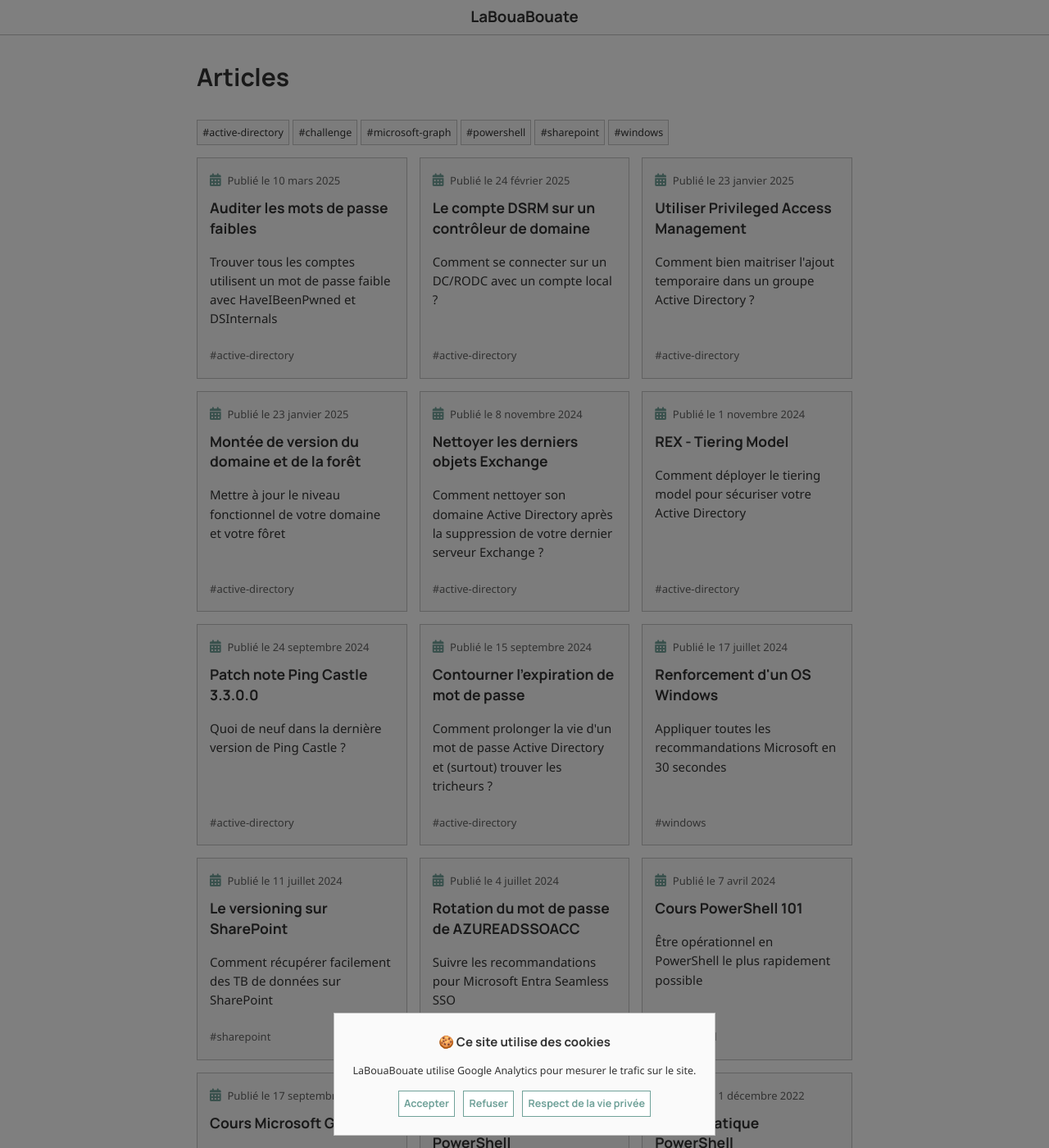
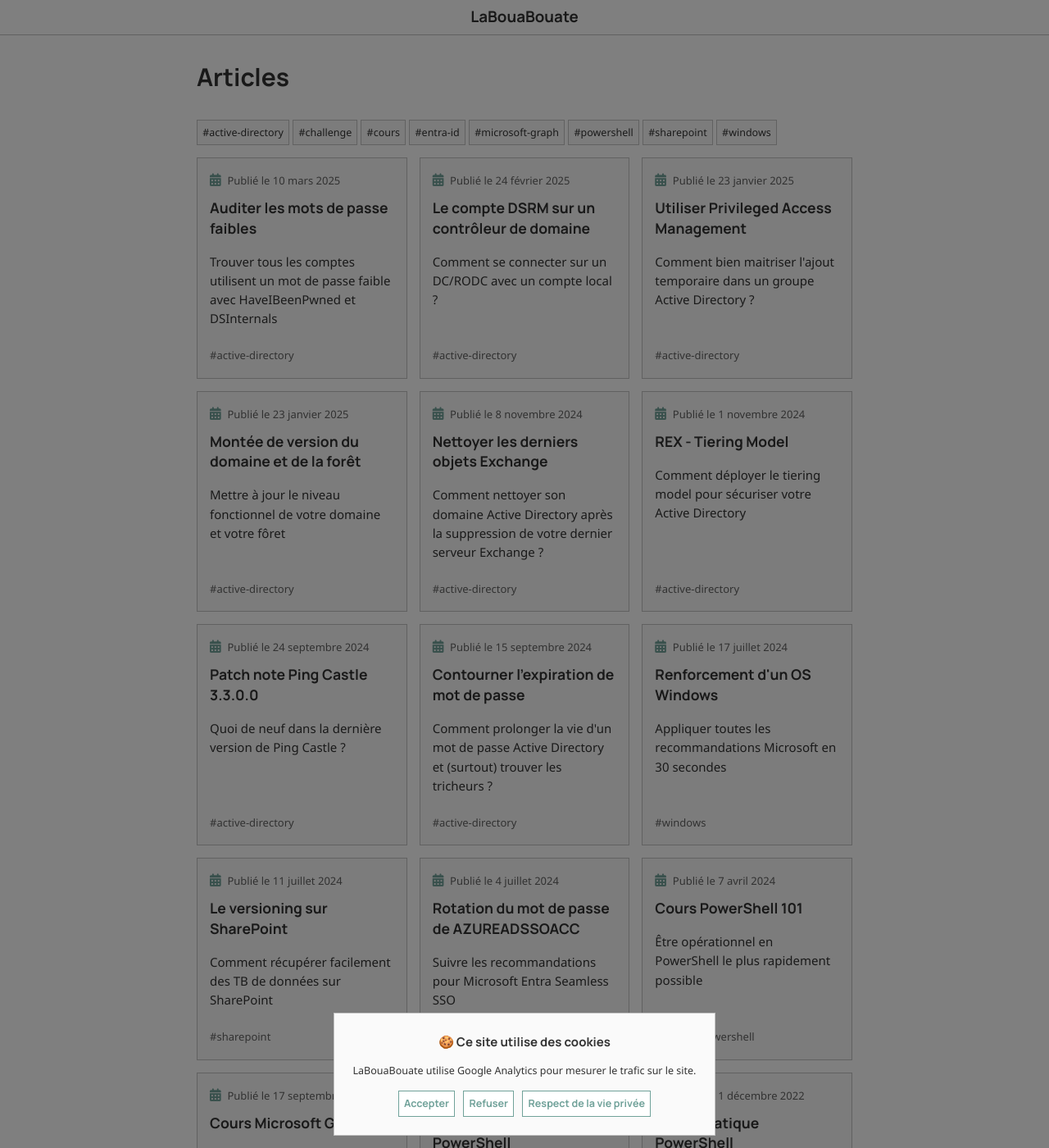
Before and after one commit to leobouard/leobouard.github.io, a Jekyll site: the page built from _pages/blog.html, in a window 1280 px wide and 1400 px high. Shown: the whole window at 82% size. Built offline with Jekyll 4.4.1, drawn with Linux system fonts in a browser that asks for light colours; nearby versions of some CDN libraries; some web fonts are replaced.

Commit message:
Ajout et modification de tags

```diff
--- a/_posts/2022-12-01-cours-pratique-powershell-introduction.md
+++ b/_posts/2022-12-01-cours-pratique-powershell-introduction.md
@@ -2,7 +2,7 @@
 layout: post
 title: "Cours pratique PowerShell"
 description: "Création d'un jeu en PowerShell en utilisant un maximum de commandes et de techniques différentes"
-tags: powershell
+tags: ['cours','powershell']
 listed: true
 capsule: "⭐ Ma sélection"
 nextLink:
--- a/_posts/2023-09-17-cours-msgraph-introduction.md
+++ b/_posts/2023-09-17-cours-msgraph-introduction.md
@@ -2,7 +2,7 @@
 layout: post
 title: "Cours Microsoft Graph"
 description: "Bien commencer sur Microsoft Graph pour les administrateurs systèmes"
-tags: microsoft-graph
+tags: ['cours','microsoft-graph']
 thumbnail: "/assets/thumbnail/cours-msgraph.png"
 listed: true
 nextLink:
--- a/_posts/2024-04-07-cours-powershell-from-scratch-introduction.md
+++ b/_posts/2024-04-07-cours-powershell-from-scratch-introduction.md
@@ -2,7 +2,7 @@
 layout: post
 title: "Cours PowerShell 101"
 description: "Être opérationnel en PowerShell le plus rapidement possible"
-tags: powershell
+tags: ['cours','powershell']
 listed: true
 nextLink:
   name: "Partie 1"
--- a/_posts/2024-07-04-azureadssoacc.md
+++ b/_posts/2024-07-04-azureadssoacc.md
@@ -2,7 +2,7 @@
 layout: post
 title: "Rotation du mot de passe de AZUREADSSOACC"
 description: "Suivre les recommandations pour Microsoft Entra Seamless SSO"
-tags: active-directory
+tags: ['active-directory','entra-id']
 listed: true
 ---
 
```
Also changed, not shown: _posts/2022-10-28-retrouver-la-source-du-probleme.md (line endings or trailing spaces).
